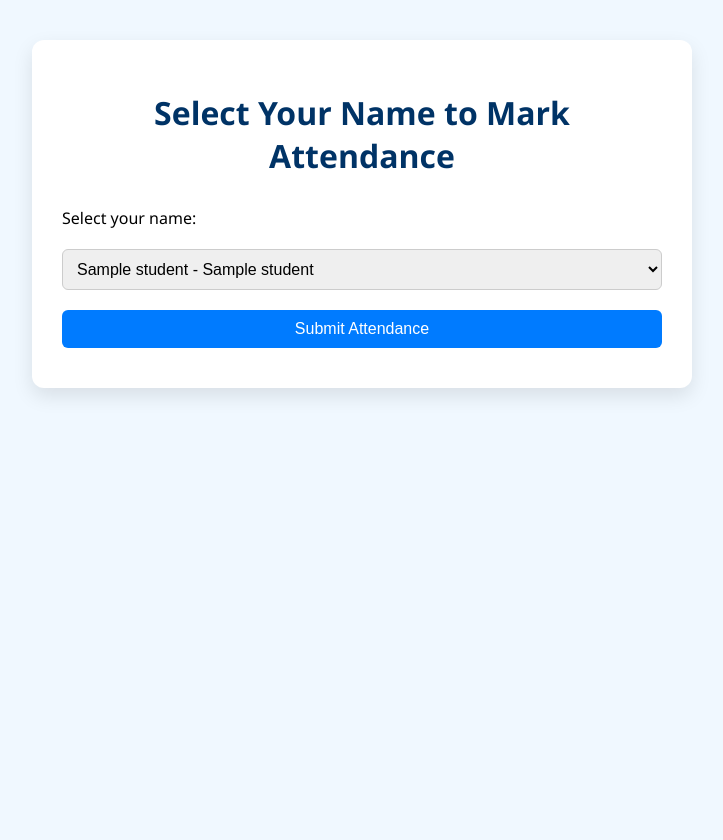
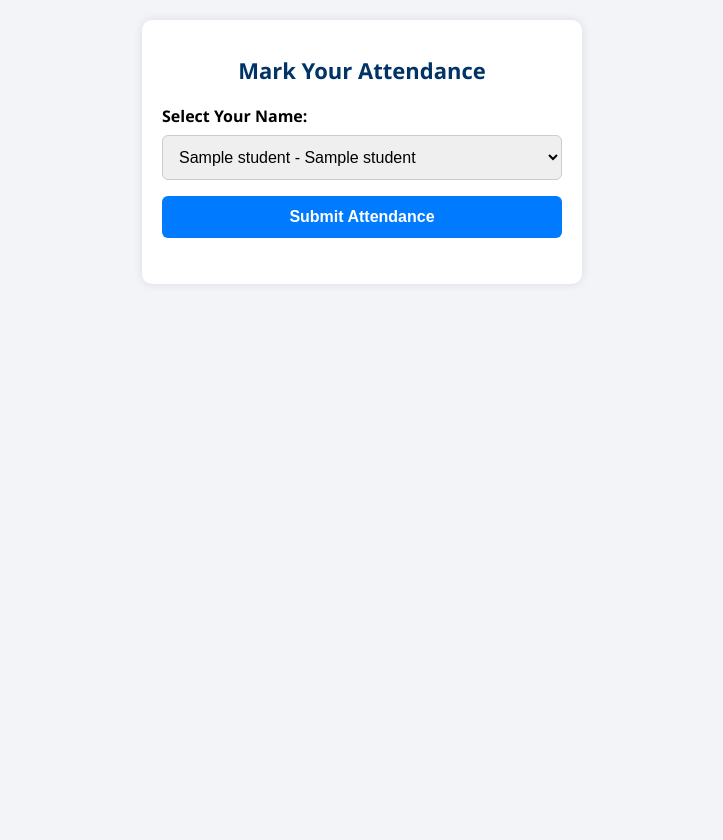
Before and after one commit to SaurabhExpertInnovator/Smart-Attendance-Management-System, a Flask app: template templates/student_list.html in a window 1280 px wide. Shown: the whole page, without its empty margins (278-1001 px from the left). Before the commit the page ends 396 px from the top, so only its background shows below. Run offline with Flask 2, Linux system fonts and the light colour scheme; the template is opened without the code that fills it: most values are stand-ins (such as "Sample title", 1, 10 or a date in 2020).

Commit message:
Update student_list.html

```diff
--- a/templates/student_list.html
+++ b/templates/student_list.html
@@ -2,71 +2,87 @@
 <html lang="en">
 <head>
   <meta charset="UTF-8" />
+  <meta name="viewport" content="width=device-width, initial-scale=1.0" />
   <title>Mark Attendance</title>
   <style>
     body {
-      background-color: #f0f8ff;
-      font-family: 'Segoe UI', Tahoma, Geneva, Verdana, sans-serif;
       margin: 0;
-      padding: 0;
+      font-family: "Segoe UI", Tahoma, Geneva, Verdana, sans-serif;
+      background-color: #f2f4f8;
       display: flex;
       justify-content: center;
       align-items: flex-start;
       min-height: 100vh;
+      padding: 20px;
     }
+
     .container {
-      background: #ffffff;
-      margin-top: 40px;
-      padding: 30px;
-      border-radius: 12px;
-      box-shadow: 0 8px 20px rgba(0, 0, 0, 0.1);
-      width: 90%;
-      max-width: 600px;
+      background-color: #ffffff;
+      padding: 20px;
+      border-radius: 10px;
+      width: 100%;
+      max-width: 400px;
+      box-shadow: 0 0 10px rgba(0, 0, 0, 0.1);
     }
+
     h1 {
+      text-align: center;
+      font-size: 22px;
       color: #003366;
-      text-align: center;
       margin-bottom: 20px;
     }
+
     form {
       display: flex;
       flex-direction: column;
     }
-    label, select, button {
-      margin: 10px 0;
+
+    label {
+      margin-bottom: 8px;
+      font-weight: 600;
+    }
+
+    select,
+    button {
+      padding: 12px;
       font-size: 16px;
-    }
-    select, button {
-      padding: 10px;
+      margin-bottom: 16px;
       border-radius: 6px;
       border: 1px solid #ccc;
+      width: 100%;
     }
+
     button {
       background-color: #007bff;
       color: white;
+      font-weight: bold;
       border: none;
       cursor: pointer;
+      transition: background 0.3s;
     }
+
     button:hover {
       background-color: #0056b3;
     }
+
     .note {
-      color: #e60000;
       font-size: 14px;
+      color: red;
       text-align: center;
+      margin-top: 10px;
     }
   </style>
 </head>
 <body>
   <div class="container">
-    <h1>Select Your Name to Mark Attendance</h1>
+    <h1>Mark Your Attendance</h1>
     <form id="attendanceForm" method="post" action="/mark" onsubmit="return attachLocation();">
-      <input type="hidden" name="session_id" value="{{ session_id }}" />
-      <input type="hidden" name="latitude" id="latitude" />
-      <input type="hidden" name="longitude" id="longitude" />
-      <input type="hidden" name="device_id" id="device_id" />
+      <input type="hidden" name="session_id" value="{{ session_id }}">
+      <input type="hidden" name="latitude" id="latitude">
+      <input type="hidden" name="longitude" id="longitude">
+      <input type="hidden" name="device_id" id="device_id">
 
-      <label for="roll_number">Select your name:</label>
+      <label for="roll_number">Select Your Name:</label>
       <select name="roll_number" required>
         {% for student in students %}
           <option value="{{ student[roll_col] }}">{{ student[roll_col] }} - {{ student[name_col] }}</option>
@@ -80,7 +96,7 @@
 
   <script>
     function generateDeviceID() {
-      const fingerprint = navigator.userAgent + screen.width + screen.height;
+      const fingerprint = navigator.userAgent + screen.width + screen.height + navigator.language;
       return btoa(fingerprint).substring(0, 32);
     }
 
@@ -104,12 +120,12 @@
           document.getElementById('attendanceForm').submit();
         },
         () => {
-          status.textContent = "Location access denied. Cannot mark attendance.";
+          status.textContent = "Please allow location access to mark attendance.";
         },
         { timeout: 10000 }
       );
 
-      return false; // Prevent default submit to wait for geolocation
+      return false; // Prevent form submit until location is fetched
     }
   </script>
 </body>
```
